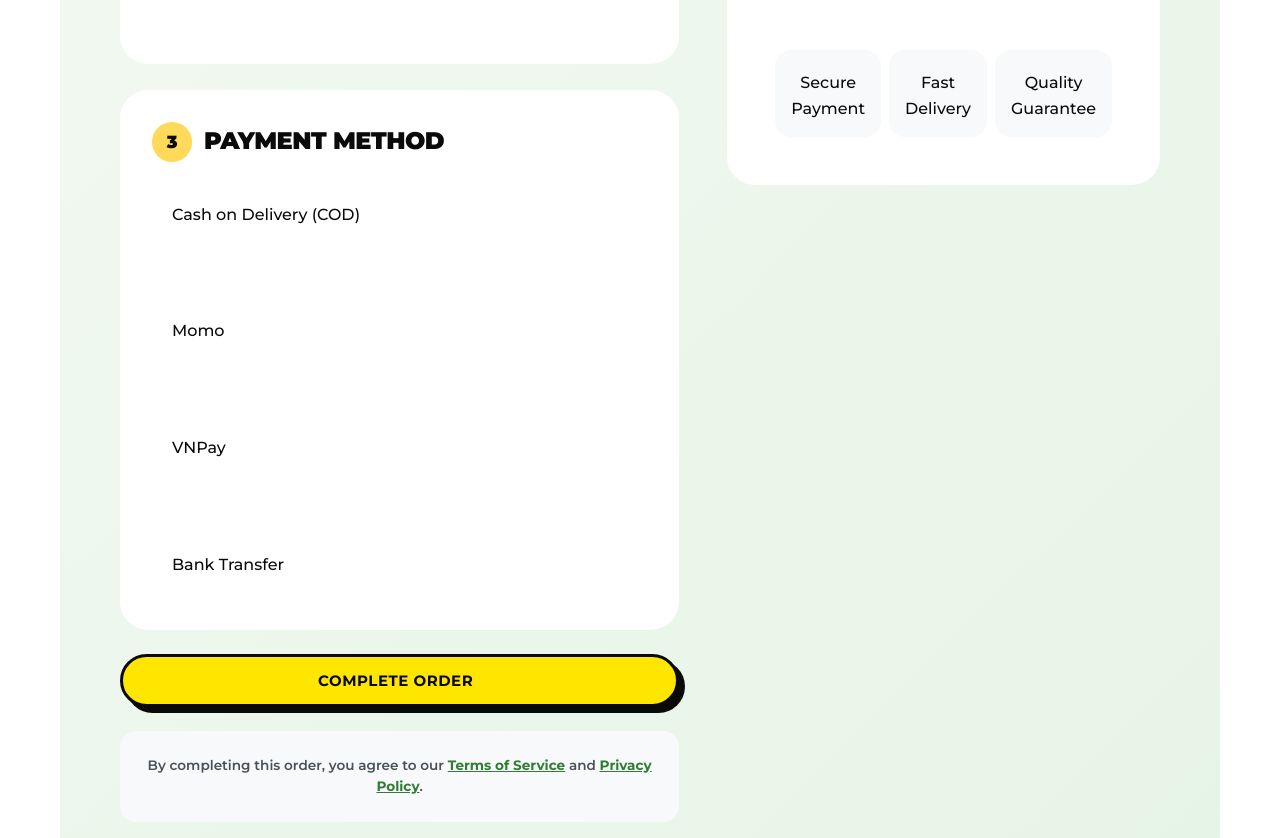
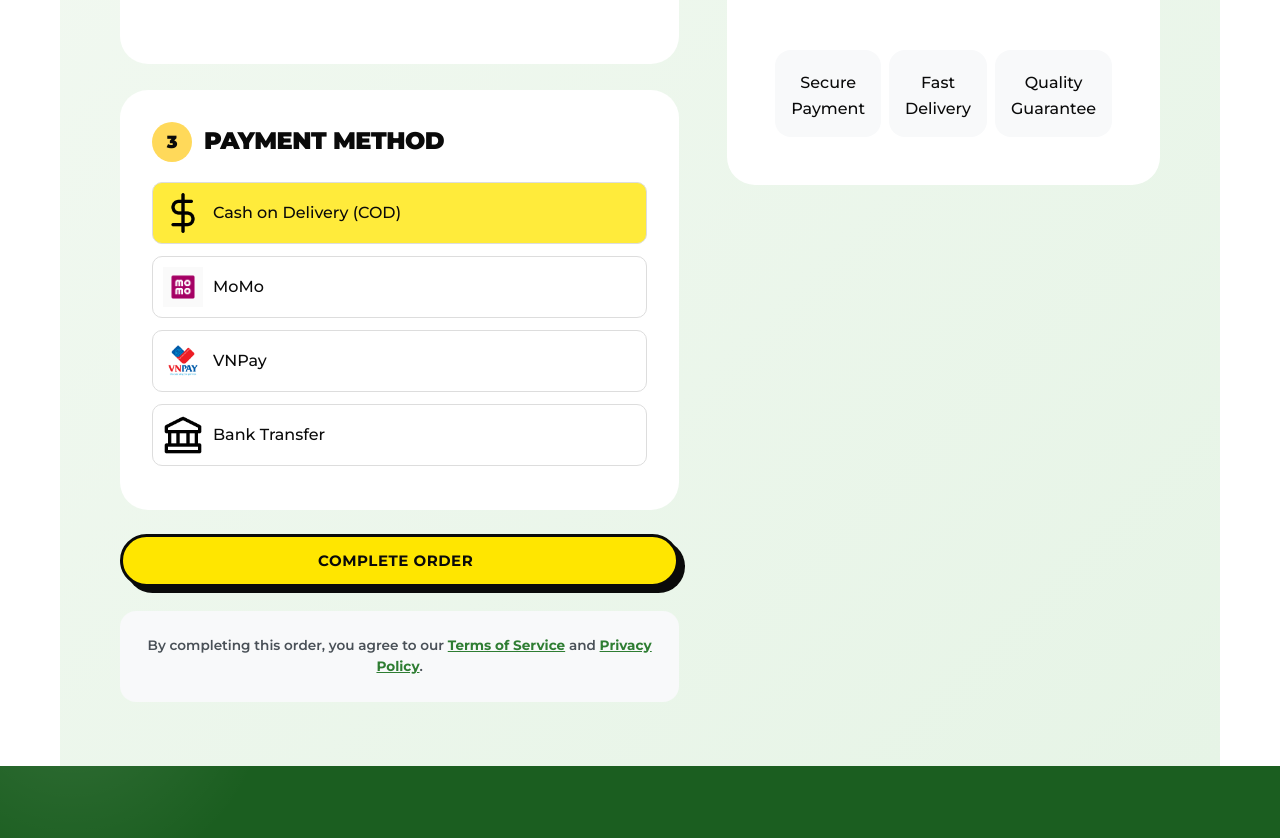
Before and after one commit to Vinhtheripper/Group6, a Django app: page /checkout/ in a window 1280 px wide. Shown: the part 1214-2052 px from the top of the page. Run offline with Django 5.2, Linux system fonts and the light colour scheme; a user stored in the database is signed in; data comes from the database, SQL or seed files in the repository; both versions use the stored data as it was after the commit; some libraries are stand-ins or nearby versions.

Commit message:
new update 8/11

```diff
--- a/Organic/app/templates/app/checkout.html
+++ b/Organic/app/templates/app/checkout.html
@@ -11,6 +11,47 @@
     margin: 0 auto;
     padding: 0 60px;
   }
+  .payment-option {
+  display: flex;
+  align-items: center;
+  gap: 10px;
+  margin-bottom: 12px;
+  cursor: pointer;
+  border: 1px solid #ddd;
+  border-radius: 10px;
+  padding: 10px;
+  transition: all 0.25s ease;
+}
+
+.payment-option:hover {
+  background-color: #f9f9f9;
+}
+
+.payment-option input[type="radio"] {
+  transform: scale(1.2);
+}
+
+
+.payment-option input[type="radio"]:checked + .payment-logo,
+.payment-option input[type="radio"]:checked ~ span,
+.payment-option input[type="radio"]:checked ~ img,
+.payment-option input[type="radio"]:checked {
+
+}
+
+.payment-option:has(input[type="radio"]:checked) {
+  background-color: #ffeb3b;
+
+
+}
+
+.payment-logo {
+  width: 40px;
+  height: 40px;
+  object-fit: contain;
+}
+
+
 </style>
 <!-- HERO -->
 
@@ -77,22 +118,32 @@
             <h2 class="section-title">
               <span class="section-number">3</span> Payment Method
             </h2>
+
             <label class="payment-option">
-              <input type="radio" name="payment" value="cod" checked> Cash on Delivery (COD)
+              <input type="radio" name="payment" value="cod" checked>
+              <img src="{% static 'app/images/cod_ic.png' %}" alt="Cash on Delivery" class="payment-logo">
+              <span>Cash on Delivery (COD)</span>
             </label>
-            <br><br>
+
             <label class="payment-option">
-              <input type="radio" name="payment" value="momo"> Momo
+              <input type="radio" name="payment" value="momo">
+              <img src="{% static 'app/images/momo_ic.png' %}" alt="MoMo" class="payment-logo">
+              <span>MoMo</span>
             </label>
-            <br><br>
+
             <label class="payment-option">
-              <input type="radio" name="payment" value="vnpay"> VNPay
+              <input type="radio" name="payment" value="vnpay">
+              <img src="{% static 'app/images/vnpay_ic.png' %}" alt="VNPay" class="payment-logo">
+              <span>VNPay</span>
             </label>
-            <br><br>
+
             <label class="payment-option">
-              <input type="radio" name="payment" value="bank"> Bank Transfer
+              <input type="radio" name="payment" value="bank">
+              <img src="{% static 'app/images/banking_ic.png' %}" alt="Bank Transfer" class="payment-logo">
+              <span>Bank Transfer</span>
             </label>
           </div>
+
 
           <button type="submit" class="btn btn-primary btn-checkout" name="placeorder" value="1">
             <span>Complete Order</span>
--- a/Organic/app/templates/app/combodetail.html
+++ b/Organic/app/templates/app/combodetail.html
@@ -150,10 +150,9 @@
         <!-- Related Combos -->
         <div class="related-products">
           <h2 class="related-title">Other Popular Combos</h2>
-            <div class="related-grid"> {% for cb in related_combos %}
+            <div class="related-grid">
+            {% for cb in related_combos %}
               <div class="product-card"> <div class="card-image">
-                <span class="badge-tag seasonal">COMBO</span>
-                  <span class="badge-corner">SAVE ${{ cb.discount_amount|floatformat:0 }}</span>
                     <img src="{{ cb.image.url }}" alt="{{ cb.name }}" class="product-img"> </div>
                       <div class="card-info">
                       <h3 class="product-name">{{ cb.name }}</h3>
```
Also changed, not shown: Organic/app/static/app/js/blog.js (+11 -11 lines), Organic/app/static/app/js/home.js (+35 -0 lines), Organic/app/templates/app/cart.html (+17 -3 lines), Organic/app/templates/app/home.html (+8 -9 lines), Organic/app/static/app/images/banking_ic.png (added), Organic/app/static/app/images/box.png (added), Organic/app/static/app/images/cmt.png (added), Organic/app/static/app/images/cod_ic.png (added), Organic/app/static/app/images/momo_ic.png (added), Organic/app/static/app/images/vnpay_ic.png (added), Organic/app/static/images/combos/combo1.jpg (added), Organic/app/static/images/combos/combo2.jpg (added), Organic/app/static/images/combos/combo3.jpg (added), Organic/db.sqlite3.
